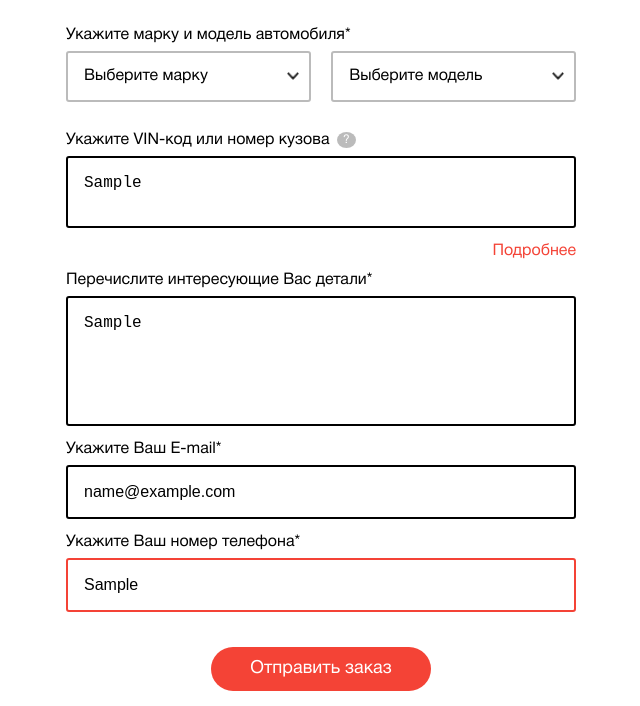
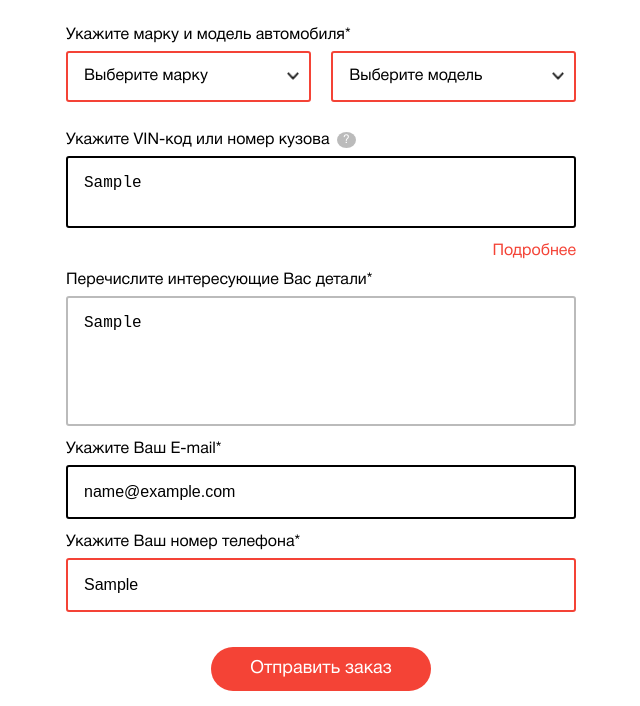
Before and after one commit to LEGACYSTUDIO/sto72, a website: page index.html in a window 1280 px wide. Both pictures are taken after typing "Sample", "Sample", "name@example.com", "Sample" into the empty fields and a click on the button "Отправить заказ". Shown: the part 423-1129 px from the top of the page, without its empty margins (319-959 px from the left). Drawn offline with nearby package versions, Linux system fonts and the light colour scheme; files that its build step writes are made by us from their sources.

Commit message:
required mark, model and vin

```diff
--- a/index.html
+++ b/index.html
@@ -262,7 +262,7 @@
 						</div>
 					</div>
 					<div class="form__group">
-						<button type="submit" class="form__btn">Отправить заказ</button>
+						<button type="submit" class="form__btn js-form-btn">Отправить заказ</button>
 					</div>
 					 <div class="js-form-message"></div>
 					 <div class="form-input_error"></div>
--- a/js/custom.js
+++ b/js/custom.js
@@ -42,14 +42,20 @@ $(function(){
 		$('.js-modal-hint').arcticmodal(opt);
 	});
 
+	// отключение игнорирования скрытых элементов формы (в данном случе selectbox)
+	$.validator.setDefaults({
+        ignore: []
+    });
+
 	// валидация телефона
-	$.validator.addMethod("phoneUS", function(phone_number, element) {
+	$.validator.addMethod("phone", function(phone_number, element) {
     	phone_number = phone_number.replace(/\s+/g, "");
     	return this.optional(element) || phone_number.length > 9 &&
     	phone_number.match(/^((8|\+7)[\- ]?)?(\(?\d{3}\)?[\- ]?)?[\d\- ]{7,10}$/);
 	});
 
 	// валидация формы в целом
+	$('.js-form-btn').click(function(){
 		$(".js-form").validate({
 		    rules: {
 		        email: {
@@ -57,11 +63,24 @@ $(function(){
 		        },
 		        phone: {
 		        	required: true,
-	        	phoneUS: true
+		        	phone: true
+		        },
+		        mark: {
+		        	required: true
+		        },
+		        model: {
+		        	required: true
+		        },
+		        vin: {
+		        	required: true
 		        },
 		    },
 	        errorPlacement: function(error, element){
 	        	// ...
 	        }
+		}).form();
+
+    	$('select.error').next().addClass('error')
+    	$('select.valid').next().addClass('valid')
+	})
 });
-});
```
Lines whose indentation alone changed are shown as unchanged.
